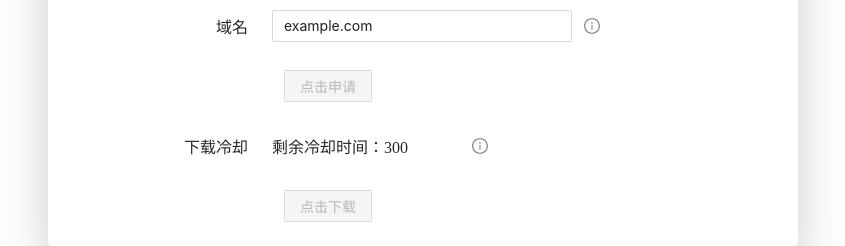
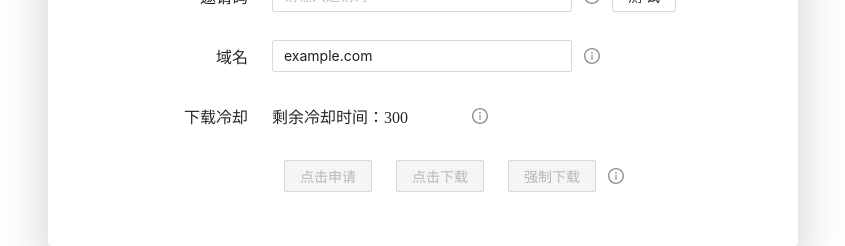
Before and after one commit to PiDazhong/certbot, a React (Vite) app: page / in a window 1280 px wide. Shown: the part 362-608 px from the top of the page, without its empty margins (217-1062 px from the left). Built offline with nearby package versions, Linux system fonts and the light colour scheme.

Commit message:
新增强制下载功能

```diff
--- a/src/pages/index.jsx
+++ b/src/pages/index.jsx
@@ -155,6 +155,22 @@ const Certbot = () => {
     }
   };
 
+  // 强制下载证书
+  const forceDownCertbot = async () => {
+    const { success, data } = await fetchRequest(
+      '/mysql/forceDownCertbot',
+      'post',
+      {
+        domain,
+      },
+      setDownLoading,
+    );
+    if (success) {
+      console.log('data', data);
+      downZip(data);
+    }
+  };
+
   return (
     <div className="certbot-page">
       <div className="certbot-page-content">
@@ -190,23 +206,6 @@ const Certbot = () => {
           </div>
         </div>
         <div className="line-item">
-          <div className="line-item-label"></div>
-          <div className="line-item-content">
-            <Tooltip
-              title={!(remainNums > 0) && '请填写邀请码并且测试邀请码可用次数'}
-            >
-              <Button
-                type="primary"
-                disabled={!(remainNums > 0)}
-                onClick={() => applyCertbot()}
-                loading={applyLoading}
-              >
-                点击申请
-              </Button>
-            </Tooltip>
-          </div>
-        </div>
-        <div className="line-item">
           <div className="line-item-label">下载冷却</div>
           <div className="line-item-content">
             <div className="text-content">剩余冷却时间：{remainTime}</div>
@@ -223,6 +222,18 @@ const Certbot = () => {
         <div className="line-item">
           <div className="line-item-label"></div>
           <div className="line-item-content">
+            <Tooltip
+              title={!(remainNums > 0) && '请填写邀请码并且测试邀请码可用次数'}
+            >
+              <Button
+                type="primary"
+                disabled={!(remainNums > 0)}
+                onClick={() => applyCertbot()}
+                loading={applyLoading}
+              >
+                点击申请
+              </Button>
+            </Tooltip>
             <Button
               type="primary"
               disabled={remainTime > 0 || !processId}
@@ -231,6 +242,17 @@ const Certbot = () => {
             >
               点击下载
             </Button>
+            <Button
+              type="primary"
+              disabled={remainTime > 0 || !processId}
+              onClick={() => forceDownCertbot()}
+              loading={downLoading}
+            >
+              强制下载
+            </Button>
+            <Tooltip title="有时候可能证书成功生成了，但是接口没有正确返回成功信息，点击强制下载试下即可">
+              <InfoCircleOutlined />
+            </Tooltip>
           </div>
         </div>
       </div>
```
Also changed, not shown: scripts/certbotRoute.mjs (+38 -5 lines).
